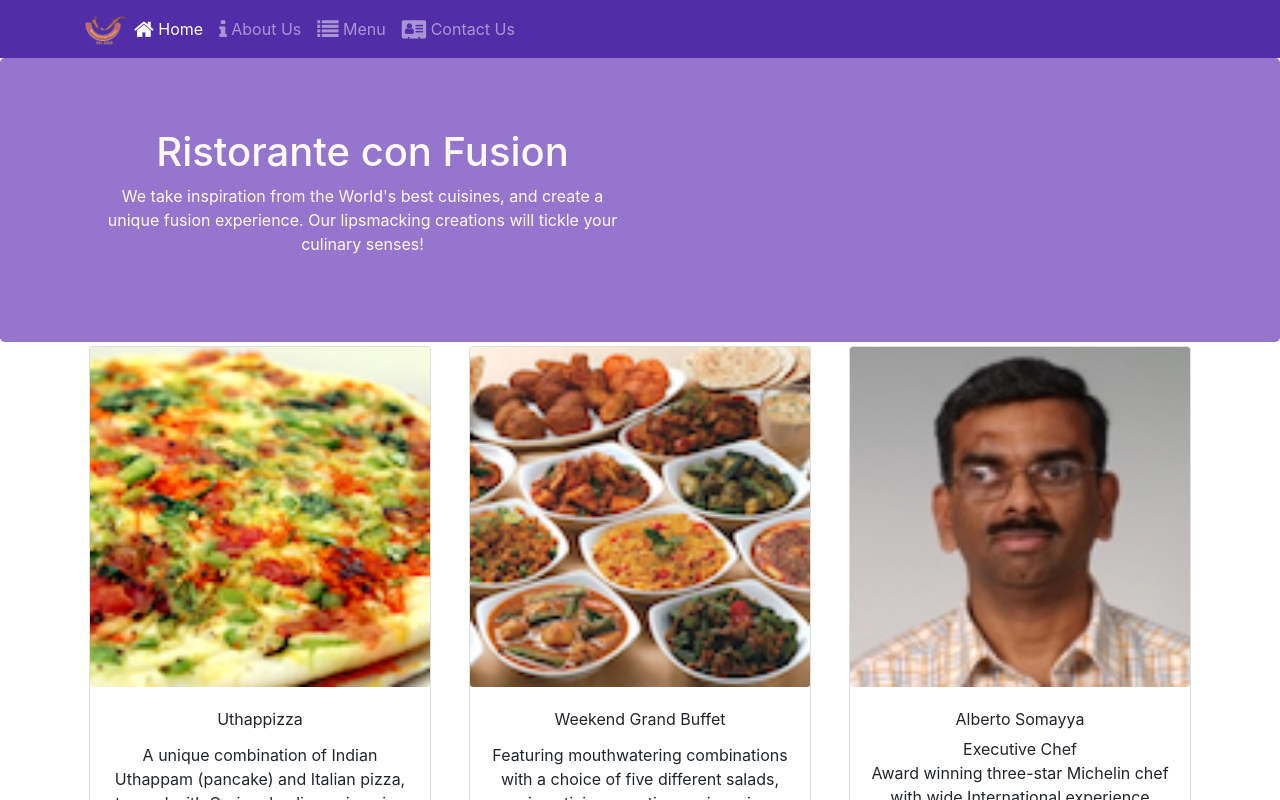
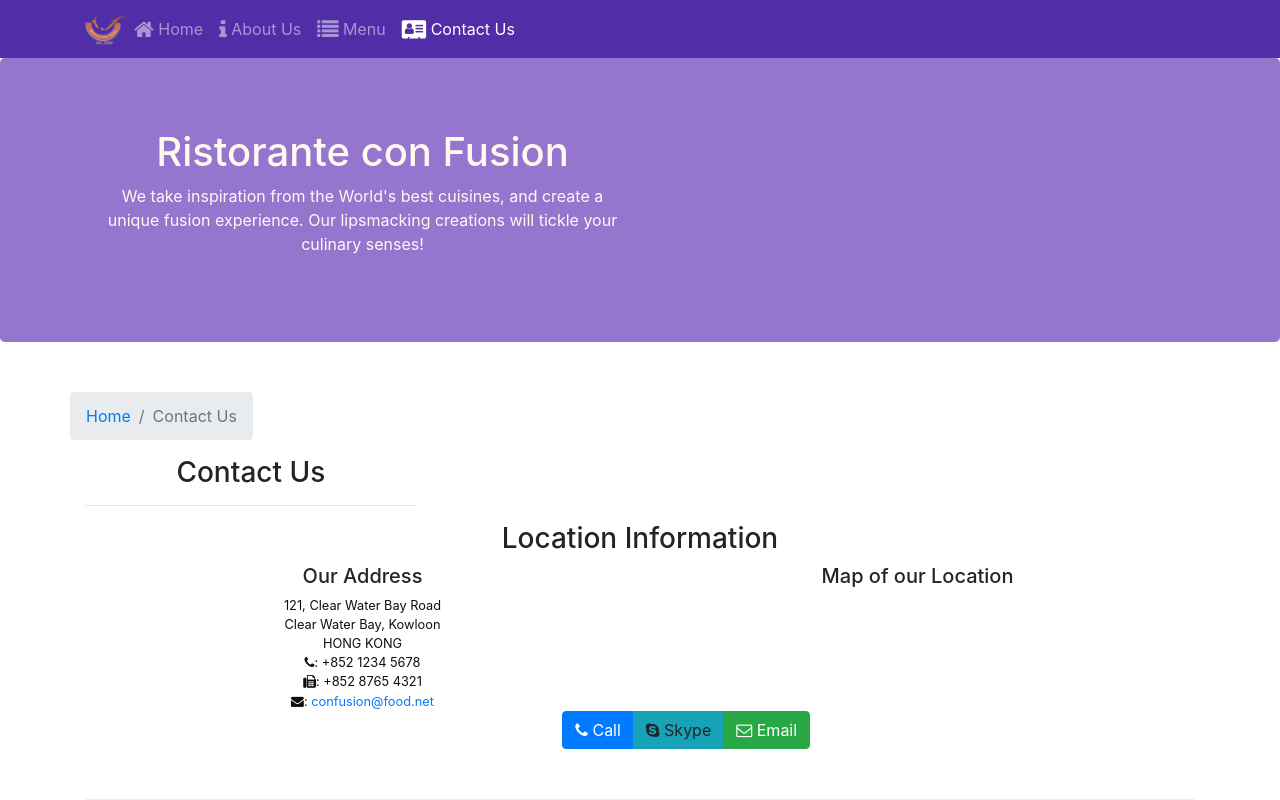
Before and after one commit to jessequiroga/confusion-react, a React (Create React App) app: page /contactus in a window 1280 px wide. Before the commit this address led to /home. Shown: the top 800 px of the page. Built offline with nearby package versions, Linux system fonts and the light colour scheme.

Commit message:
Single Page Applications Part 2

```diff
--- a/package.json
+++ b/package.json
@@ -6,8 +6,8 @@
     "bootstrap": "^4.3.1",
     "bootstrap-social": "5.1.1",
     "font-awesome": "4.7.0",
-    "react": "^16.6.3",
-    "react-dom": "^16.6.3",
+    "react": "^16.8.6",
+    "react-dom": "^16.8.6",
     "react-popper": "^1.3.3",
     "react-router-dom": "4.2.2",
     "react-scripts": "2.1.1",
--- a/src/components/ContactComponent.js
+++ b/src/components/ContactComponent.js
@@ -1,9 +1,21 @@
 import React from 'react';
+import {Breadcrumb, BreadcrumbItem} from "reactstrap";
+import {Link} from "react-router-dom";
 
 function Contact(props) {
     return (
         <div className="container">
             <div className="row row-content">
+                <div className="row">
+                    <Breadcrumb>
+                        <BreadcrumbItem><Link to="/home">Home</Link></BreadcrumbItem>
+                        <BreadcrumbItem active>Contact Us</BreadcrumbItem>
+                    </Breadcrumb>
+                    <div className="col-12">
+                        <h3>Contact Us</h3>
+                        <hr/>
+                    </div>
+                </div>
                 <div className="col-12">
                     <h3>Location Information</h3>
                 </div>
--- a/src/components/DishdetailComponent.js
+++ b/src/components/DishdetailComponent.js
@@ -1,5 +1,6 @@
 import React from 'react';
-import {Card, CardImg, CardText, CardBody, CardTitle} from 'reactstrap';
+import {Card, CardImg, CardText, CardBody, CardTitle, Breadcrumb, BreadcrumbItem} from 'reactstrap';
+import {Link} from "react-router-dom";
 
 
 function RenderDish({dish}) {
@@ -48,11 +49,21 @@
         return (
             <div className="container">
                 <div className="row">
+                    <Breadcrumb>
+                        <BreadcrumbItem><Link to="/menu">Menu</Link></BreadcrumbItem>
+                        <BreadcrumbItem active>{props.dish.name}</BreadcrumbItem>
+                    </Breadcrumb>
+                    <div className="col-12">
+                        <h3>{props.dish.name}</h3>
+                        <hr />
+                    </div>
+                </div>
+                <div className="row">
                     <div className="col-12 col-md-5 m-1">
-                        <RenderDish dish={props.dish}/>
+                        <RenderDish dish={props.dish} />
                     </div>
                     <div className="col-12 col-md-5 m-1">
-                        <RenderComments comments={props.dish.comments}/>
+                        <RenderComments comments={props.comments} />
                     </div>
                 </div>
             </div>
--- a/src/components/MainComponent.js
+++ b/src/components/MainComponent.js
@@ -8,6 +8,8 @@
 import {COMMENTS} from "../shared/comments";
 import {PROMOTIONS} from "../shared/promotions";
 import {LEADERS} from "../shared/leaders";
+import DishDetail from "./DishdetailComponent";
+import Contact from "./ContactComponent";
 
 class Main extends Component {
 
@@ -36,7 +38,14 @@
                     leader={this.state.leaders.filter((leader) => leader.featured)[0]}
                 />
             );
-        }
+        };
+
+        const DishWithId = ({match}) => {
+            return (
+                <DishDetail dish={this.state.dishes.filter((dish) => dish.id === parseInt(match.params.dishId, 10))[0]}
+                            comments={this.state.comments.filter((comment) => comment.dishId === parseInt(match.params.dishId, 10))}/>
+            );
+        };
 
         return (
             <div>
@@ -44,6 +53,8 @@
                 <Switch>
                     <Route path='/home' component={HomePage}/>
                     <Route exact path='/menu' component={() => <Menu dishes={this.state.dishes}/>}/>
+                    <Route path='/menu/:dishId' component={DishWithId}/>
+                    <Route exact path='/contactus' component={Contact}/>} />
                     <Redirect to="/home"/>
                 </Switch>
                 <Footer/>
--- a/src/components/MenuComponent.js
+++ b/src/components/MenuComponent.js
@@ -1,13 +1,16 @@
 import React from 'react';
-import {Card, CardImg, CardImgOverlay, CardTitle} from 'reactstrap';
+import {Breadcrumb, BreadcrumbItem, Card, CardImg, CardImgOverlay, CardTitle} from 'reactstrap';
+import {Link} from "react-router-dom";
 
-function RenderMenuItem({dish, onClick}) {
+function RenderMenuItem ({dish, onClick}) {
     return (
         <Card>
-            <CardImg width="100%" src={dish.image} alt={dish.name}/>
-            <CardImgOverlay>
-                <CardTitle>{dish.name}</CardTitle>
-            </CardImgOverlay>
+            <Link to={`/menu/${dish.id}`} >
+                <CardImg width="100%" src={dish.image} alt={dish.name} />
+                <CardImgOverlay>
+                    <CardTitle>{dish.name}</CardTitle>
+                </CardImgOverlay>
+            </Link>
         </Card>
     );
 }
@@ -25,6 +28,16 @@
     return (
         <div className="container">
             <div className="row">
+                <Breadcrumb>
+                    <BreadcrumbItem><Link to="/home">Home</Link></BreadcrumbItem>
+                    <BreadcrumbItem active>Menu</BreadcrumbItem>
+                </Breadcrumb>
+                <div className="col-12">
+                    <h3>Menu</h3>
+                    <hr />
+                </div>
+            </div>
+            <div className="row">
                 {menu}
             </div>
         </div>
```
Also changed, not shown: 1 other file (tests, documents, lock files or other folders).
